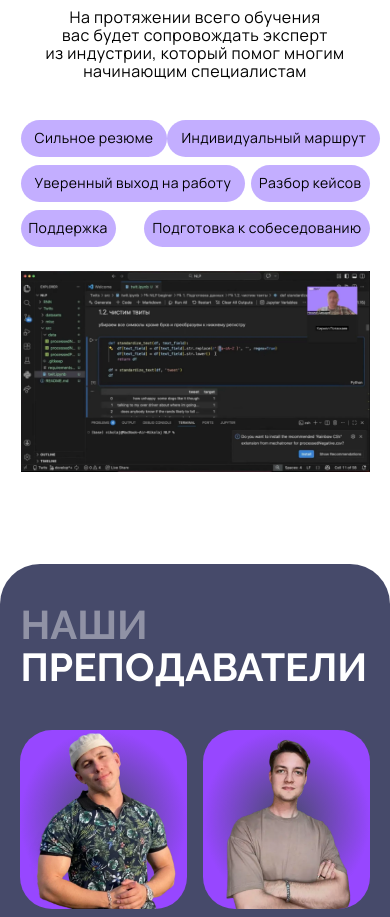
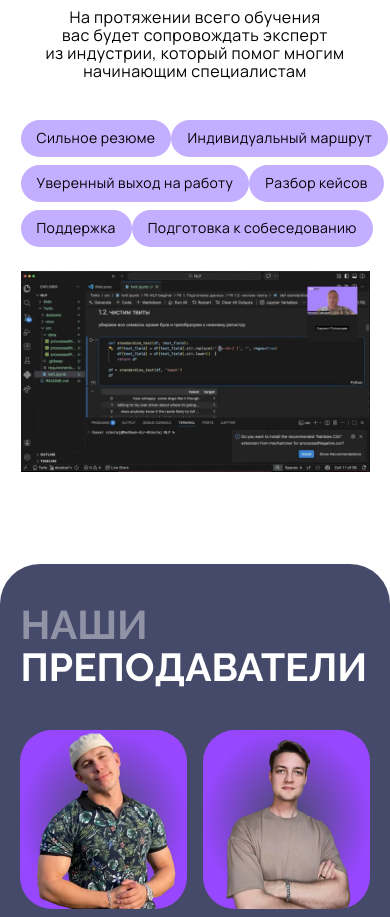
Before and after one commit to rafailvv/innoprog-website, a React (Vite) app: page / in a window 390 px wide. Shown: the part 3640-4557 px from the top of the page. Built offline with nearby package versions, Linux system fonts and the light colour scheme.

Commit message:
Expand mobile mentor badges

```diff
--- a/src/imports/MainScreenMobile/MainScreenMobile.tsx
+++ b/src/imports/MainScreenMobile/MainScreenMobile.tsx
@@ -1195,7 +1195,7 @@ function Frame51() {
 
 function Frame57() {
   return (
-    <div className="bg-[rgba(156,120,255,0.6)] content-stretch flex items-center justify-center px-[14px] py-[8px] relative rounded-[32px] shrink-0">
+    <div className="bg-[rgba(156,120,255,0.6)] content-stretch flex items-center justify-center px-[16px] py-[8px] relative rounded-[32px] shrink-0">
       <p className="font-['Manrope:Regular',sans-serif] font-normal leading-[21px] relative shrink-0 text-[14px] text-black tracking-[0.42px] whitespace-nowrap">Сильное резюме</p>
     </div>
   );
@@ -1211,7 +1211,7 @@ function Frame54() {
 
 function Frame58() {
   return (
-    <div className="bg-[rgba(156,120,255,0.6)] content-stretch flex items-center justify-center px-[14px] py-[8px] relative rounded-[32px] shrink-0">
+    <div className="bg-[rgba(156,120,255,0.6)] content-stretch flex items-center justify-center px-[16px] py-[8px] relative rounded-[32px] shrink-0">
       <p className="font-['Manrope:Regular',sans-serif] font-normal leading-[21px] relative shrink-0 text-[14px] text-black tracking-[0.42px] whitespace-nowrap">Индивидуальный маршрут</p>
     </div>
   );
@@ -1228,7 +1228,7 @@ function Frame150() {
 
 function Frame59() {
   return (
-    <div className="bg-[rgba(156,120,255,0.6)] content-stretch flex items-center justify-center px-[14px] py-[8px] relative rounded-[32px] shrink-0">
+    <div className="bg-[rgba(156,120,255,0.6)] content-stretch flex items-center justify-center px-[16px] py-[8px] relative rounded-[32px] shrink-0">
       <p className="font-['Manrope:Regular',sans-serif] font-normal leading-[21px] relative shrink-0 text-[14px] text-black text-center tracking-[0.42px] whitespace-nowrap">Уверенный выход на работу</p>
     </div>
   );
@@ -1236,7 +1236,7 @@ function Frame59() {
 
 function Frame60() {
   return (
-    <div className="bg-[rgba(156,120,255,0.6)] content-stretch flex items-center justify-center p-[8px] relative rounded-[32px] shrink-0">
+    <div className="bg-[rgba(156,120,255,0.6)] content-stretch flex items-center justify-center px-[16px] py-[8px] relative rounded-[32px] shrink-0">
       <p className="font-['Manrope:Regular',sans-serif] font-normal leading-[21px] relative shrink-0 text-[14px] text-black tracking-[0.42px] whitespace-nowrap">Разбор кейсов</p>
     </div>
   );
@@ -1253,7 +1253,7 @@ function Frame149() {
 
 function Frame62() {
   return (
-    <div className="bg-[rgba(156,120,255,0.6)] content-stretch flex items-center justify-center p-[8px] relative rounded-[32px] shrink-0">
+    <div className="bg-[rgba(156,120,255,0.6)] content-stretch flex items-center justify-center px-[16px] py-[8px] relative rounded-[32px] shrink-0">
       <p className="font-['Manrope:Regular',sans-serif] font-normal leading-[21px] relative shrink-0 text-[14px] text-black tracking-[0.42px] whitespace-nowrap">Поддержка</p>
     </div>
   );
@@ -1269,7 +1269,7 @@ function Frame61() {
 
 function Frame63() {
   return (
-    <div className="bg-[rgba(156,120,255,0.6)] content-stretch flex items-center justify-center p-[8px] relative rounded-[32px] shrink-0">
+    <div className="bg-[rgba(156,120,255,0.6)] content-stretch flex items-center justify-center px-[16px] py-[8px] relative rounded-[32px] shrink-0">
       <p className="font-['Manrope:Regular',sans-serif] font-normal leading-[21px] relative shrink-0 text-[14px] text-black text-center tracking-[0.42px] whitespace-nowrap">Подготовка к собеседованию</p>
     </div>
   );
@@ -2593,7 +2593,7 @@ function Frame182() {
   return (
     <div className="content-stretch flex flex-col items-start relative shrink-0 w-[390px]">
       <Component4 />
-      <div className="bg-[#464a6a] h-[872px] relative shrink-0 w-full">
+      <div className="bg-[#464a6a] h-[912px] relative shrink-0 w-full">
         <div className="content-stretch flex flex-col gap-[32px] items-start pb-[20px] pt-[40px] px-[20px] relative size-full">
           <Frame92 />
           <Frame123 />
```
